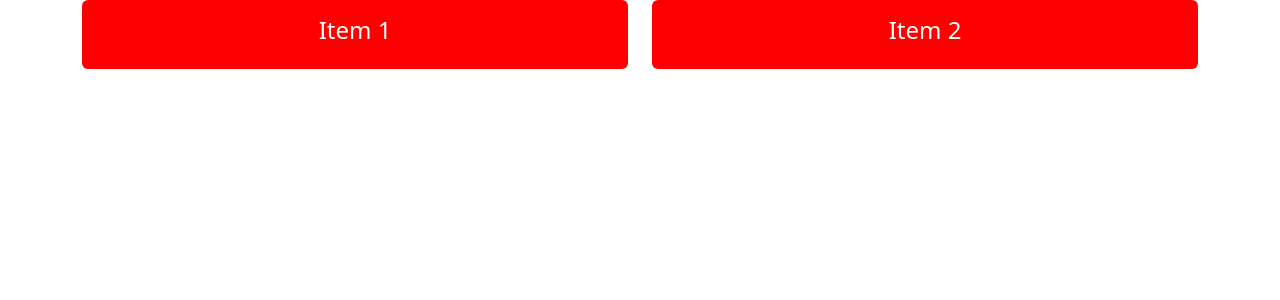
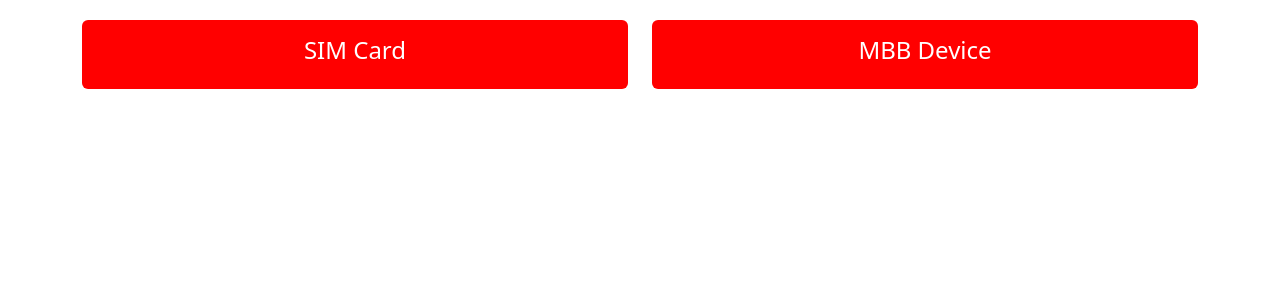
Before and after one commit to HyperDarkmoon/signaturefrontend, a React (Create React App) app: page / in a window 1280 px wide. Shown: the top 300 px of the page. Built offline with nearby package versions, Linux system fonts and the light colour scheme.

Commit message:
Registration layout finished up

```diff
--- a/src/DrawingCanvas.js
+++ b/src/DrawingCanvas.js
@@ -85,10 +85,8 @@ function DrawingCanvas({ onClose, onSave }) {
   const saveImage = () => {
     const canvas = canvasRef.current;
     const ctx = canvas.getContext('2d');
-    // Redraw the canvas with white background before generating the image
     ctx.fillStyle = 'white';
     ctx.fillRect(0, 0, canvas.width, canvas.height);
-    // Redraw the strokes on top of the white background
     redraw(strokes);
     const imageUrl = canvas.toDataURL('image/png');
     onSave(imageUrl);
@@ -104,8 +102,8 @@ function DrawingCanvas({ onClose, onSave }) {
       <div>
         <canvas
           ref={canvasRef}
-          width={800}
-          height={600}
+          width={window.innerWidth - 1100} // Adjust width to fit the screen with some margin
+          height={300} // Set a fixed height for the canvas
           onMouseDown={startDrawing}
           onMouseUp={stopDrawing}
           onMouseMove={draw}
--- a/src/RegistrationForm.js
+++ b/src/RegistrationForm.js
@@ -138,7 +138,7 @@ const RegistrationForm = ({ show, onClose }) => {
 
     return (
         <>
-            <div className="card registration-card">
+            <div>
                 <div className="card-body">
                     <h4 className="text-center mb-4">Registration Form</h4>
                     {success && <Alert variant="success">{success}</Alert>}
--- a/src/productList.css
+++ b/src/productList.css
@@ -1,7 +1,17 @@
+/* productList.css */
+
+/* Root variables */
 :root {
     --primary-red: red; /* Define the red color as a variable */
+    --card-background: #f8f9fa; /* Background color for cards */
 }
 
+/* General container styling */
+.container {
+    margin-top: 20px;
+}
+
+/* Product card styling */
 .product-card {
     background-color: var(--primary-red); /* Use the variable */
     color: white;
@@ -15,26 +25,52 @@
     transform: scale(1.05);
 }
 
+/* Detail card styling */
 .detail-card {
     background-color: white;
     color: var(--primary-red);
     border: 2px solid var(--primary-red);
     border-radius: 0.375rem;
     padding: 1rem;
+    margin-bottom: 1rem; /* Space below the detail card */
     position: relative;
-    padding-bottom: 0rem; /* Default padding for the bottom */
 }
-
 
 .detail-card h4 {
     margin-bottom: 1rem;
     color: var(--primary-red);
 }
 
+/* Dropdown button styling */
+.dropdown-button {
+    margin-bottom: 1rem; /* Space below the dropdown button */
+}
+
+/* Registration card styling */
+.registration-card {
+    background-color: var(--card-background); /* Light background color for the registration card */
+    border: 2px solid var(--primary-red); /* Border to match the theme */
+    border-radius: 0.375rem;
+    padding: 1rem;
+    margin-top: 1rem; /* Space above the registration card */
+}
+
+/* Styling for dropdown menu */
+.dropdown-menu {
+    position: absolute; /* Ensure correct positioning */
+    top: 100%; /* Position below the button */
+    left: 0;
+    z-index: 1000; /* Ensure it appears above other content */
+    border: 2px solid var(--primary-red); /* Add border to the dropdown menu */
+    background-color: white; /* Ensure background color contrasts */
+}
+
+/* Card title styling */
 .card-title {
     font-size: 1.5rem;
 }
 
+/* Card text styling */
 .card-text ul {
     list-style-type: disc;
     padding-left: 20px;
@@ -44,25 +80,9 @@
     margin-bottom: 5px;
 }
 
-/* Ensure dropdown menu is not clipped */
-.dropdown-menu {
-    position: absolute; /* Ensure correct positioning */
-    top: 100%; /* Position below the button */
-    left: 0;
-    z-index: 1000; /* Ensure it appears above other content */
-    border: 2px solid var(--primary-red); /* Add border to the dropdown menu */
-    background-color: white; /* Ensure background color contrasts */
+/* Responsive styling for smaller screens */
+@media (max-width: 768px) {
+    .container {
+        margin-top: 10px;
+    }
 }
-
-/* Style for the dropdown button */
-.dropdown-button {
-    margin-bottom: 7rem; /* Space below the dropdown button */
-}
-
-.registration-card {
-    background-color: #f8f9fa; /* Light background color for the registration card */
-    border: 2px solid var(--primary-red); /* Border to match the theme */
-    border-radius: 0.375rem;
-    padding: 1rem;
-    margin-top: 1rem; /* Space above the registration card */
-}
--- a/src/productList.js
+++ b/src/productList.js
@@ -13,23 +13,29 @@ const ProductList = () => {
     const items = [
         {
             id: 1,
-            name: 'Item 1',
-            details: 'Details of Item 1',
+            name: 'SIM Card',
+            details: 'Choose your offer',
             offers: ['Offer 1', 'Offer 2', 'Offer 3'],
         },
         {
             id: 2,
-            name: 'Item 2',
-            details: 'Details of Item 2',
+            name: 'MBB Device',
+            details: 'Choose your offer',
             offers: ['Offer 4', 'Offer 5', 'Offer 6'],
         },
     ];
 
     const handleItemClick = (itemId) => {
-        setSelectedItem(selectedItem === itemId ? null : itemId);
-        setSelectedOffer('Select Offer');
-        setDropdownOpen(false);
-        setShowRegistration(false); // Hide registration card when item is toggled
+        if (selectedItem === itemId) {
+            // Deselect item if clicked again
+            setSelectedItem(null);
+            setShowRegistration(false); // Hide registration card
+        } else {
+            setSelectedItem(itemId);
+            setSelectedOffer('Select Offer');
+            setDropdownOpen(false);
+            setShowRegistration(false); // Hide registration card when a new item is selected
+        }
     };
 
     const handleOfferSelect = (offer) => {
@@ -42,7 +48,7 @@ const ProductList = () => {
     };
 
     const handleRegisterClick = () => {
-        setShowRegistration(true); // Show registration card when button is clicked
+        setShowRegistration(true); // Show registration card
     };
 
     const selectedItemDetails = items.find(item => item.id === selectedItem);
@@ -50,7 +56,7 @@ const ProductList = () => {
     return (
         <div className="container">
             <div className="row">
-                {items.map((item) => (
+                {items.map(item => (
                     <div
                         key={item.id}
                         className="col-md-6 mb-4"
@@ -90,7 +96,6 @@ const ProductList = () => {
                                     ))}
                                 </DropdownButton>
 
-                                {/* Button to show registration card */}
                                 <Button
                                     className="mt-3"
                                     variant="primary"
@@ -101,7 +106,6 @@ const ProductList = () => {
                             </div>
                         </div>
 
-                        {/* Registration card */}
                         {showRegistration && (
                             <div className="row justify-content-center mt-4">
                                 <div className="col-md-8">
```
